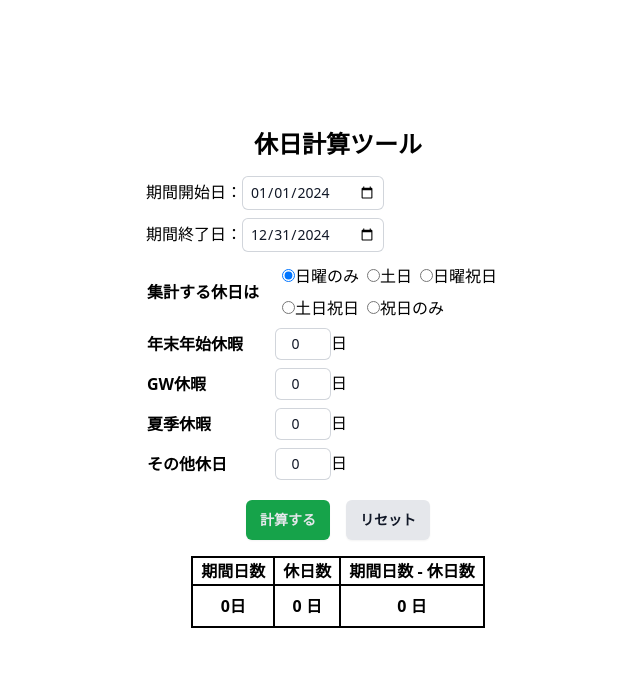
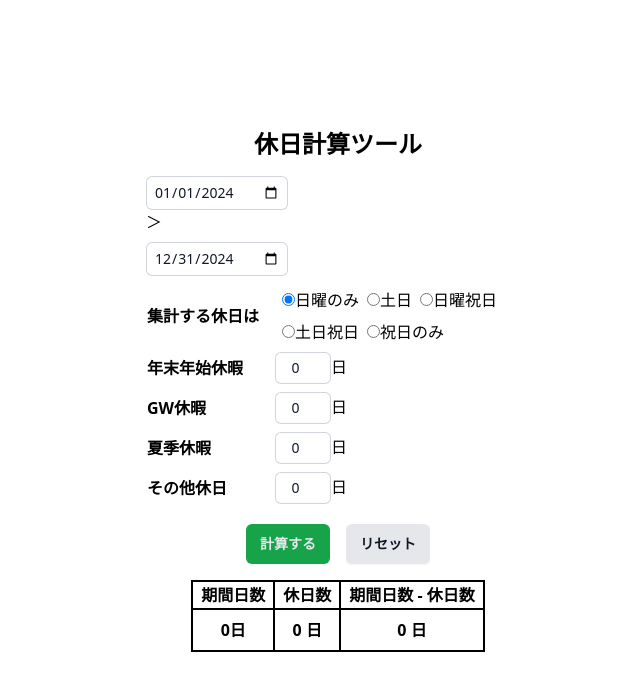
Before and after one commit to mimihokuro/holiday-calculation, a React (Vite) app: page / in a window 1280 px wide. Shown: the top 690 px of the page, without its empty margins (302-942 px from the left). Built offline with nearby package versions, Linux system fonts and the light colour scheme.

Commit message:
🎨 なくてもよい文言を撤去し期間を示す記号を追加

```diff
--- a/src/App.jsx
+++ b/src/App.jsx
@@ -165,20 +165,21 @@ const DateCalculator = () => {
       <h1 className="font-bold text-2xl text-center">休日計算ツール</h1>
       <div className="mt-4">
         <div className="mt-2">
-          <label>期間開始日：</label>
           <input
             className="w-140 rounded-md border-0 py-1 pl-2 pr-2 text-left text-gray-900 ring-1 ring-inset ring-gray-300 placeholder:text-gray-400 focus:ring-1 focus:ring-inset focus:ring-indigo-600 sm:text-sm sm:leading-6"
             type="date"
             value={startDate}
+            aria-labelledby="期間開始日"
             onChange={(e) => setStartDate(e.target.value)}
           />
         </div>
+        ＞
         <div className="mt-2">
-          <label>期間終了日：</label>
           <input
             className="w-140 rounded-md border-0 py-1 pl-2 pr-2 text-left text-gray-900 ring-1 ring-inset ring-gray-300 placeholder:text-gray-400 focus:ring-2 focus:ring-inset focus:ring-indigo-600 sm:text-sm sm:leading-6"
             type="date"
             value={endDate}
+            aria-labelledby="期間終了日"
             onChange={(e) => setEndDate(e.target.value)}
           />
         </div>
```
